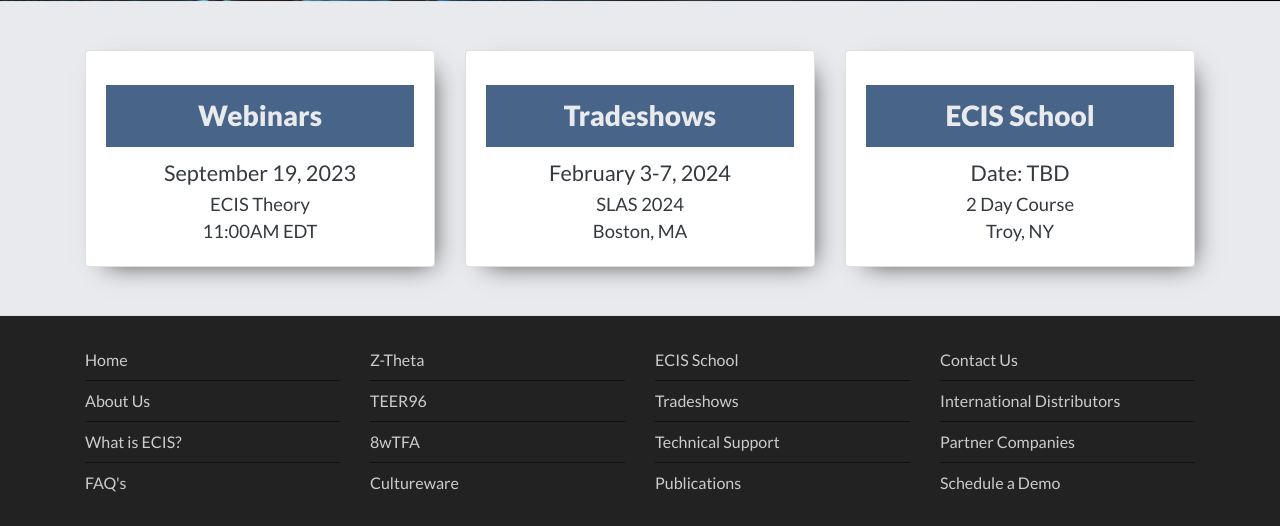
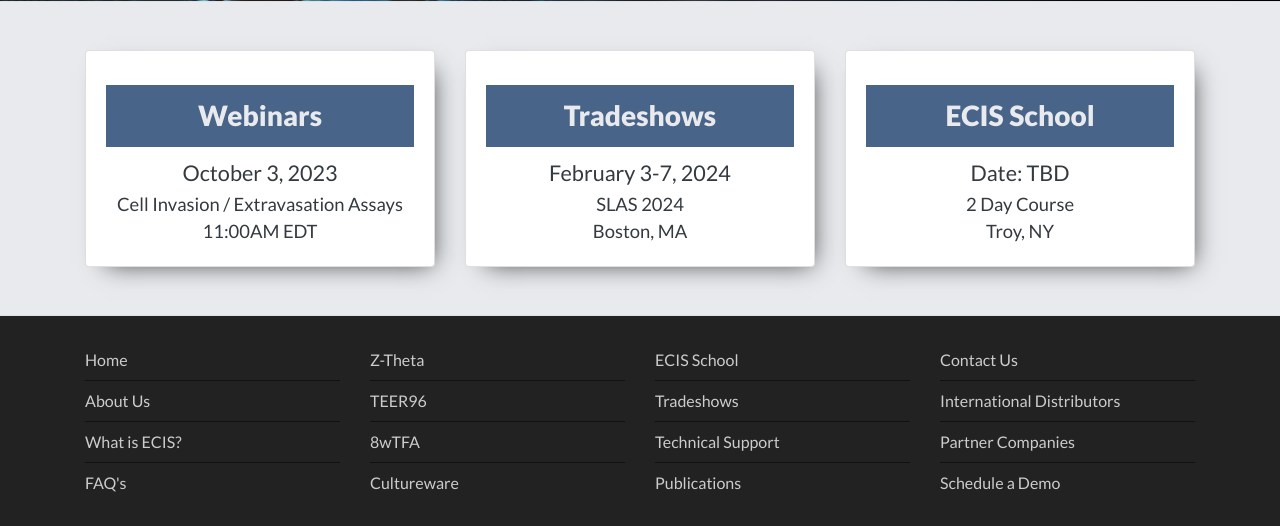
Before and after one commit to chrisdav6/AB, a PHP site: page / in a window 1280 px wide. Shown: the part 674-1200 px from the top of the page. Run offline with PHP 8.4, Linux system fonts and the light colour scheme; some libraries are stand-ins or nearby versions.

Commit message:
Updated webinar

```diff
--- a/index.php
+++ b/index.php
@@ -98,8 +98,8 @@
             <div class="card text-center">
               <div class="card-body">
                 <h3 class="card-title">Webinars</h3>
-                <h4 class="mb-1">September 19, 2023</h4>
-                <p class="card-text mb-0">ECIS Theory</p>
+                <h4 class="mb-1">October 3, 2023</h4>
+                <p class="card-text mb-0">Cell Invasion / Extravasation Assays</p>
                 <p class="card-text mb-0">11:00AM EDT</p>
                 <!-- Extra Event -->
                 <!-- <h4 class="mb-1 mt-3">May 17, 2022</h4>
--- a/webinars.php
+++ b/webinars.php
@@ -285,7 +285,7 @@
         <a class="register" href="https://appliedbiophysics.webex.com/weblink/register/ra0d7dd90a7fd103b2539780a02b24591" target="_blank">Register</a>
       </div>
 
-      <hr>-->
+      <hr>
 
       <div class="webinar">
         <h4 class="webinar-title">ECIS Theory – 11:00 AM EDT</h4>
@@ -294,7 +294,7 @@
         <a class="register" href="https://appliedbiophysics.webex.com/weblink/register/ra8887b5c741bc4db5c1531ae58e9dfe9" target="_blank">Register</a>
       </div>
 
-      <hr>
+      <hr>-->
 
       <div class="webinar">
         <h4 class="webinar-title">Cell Invasion / Extravasation Assays – 11:00 AM EDT</h4>
```
